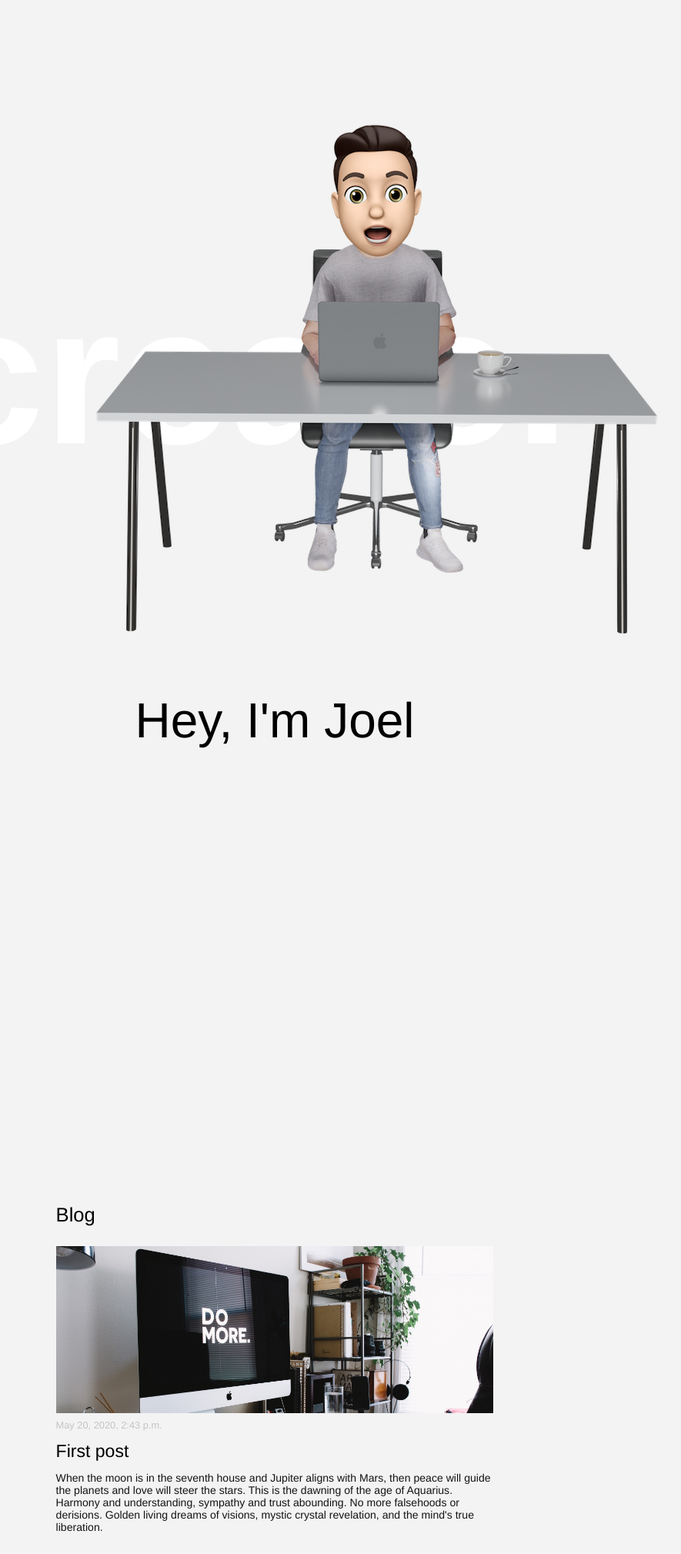
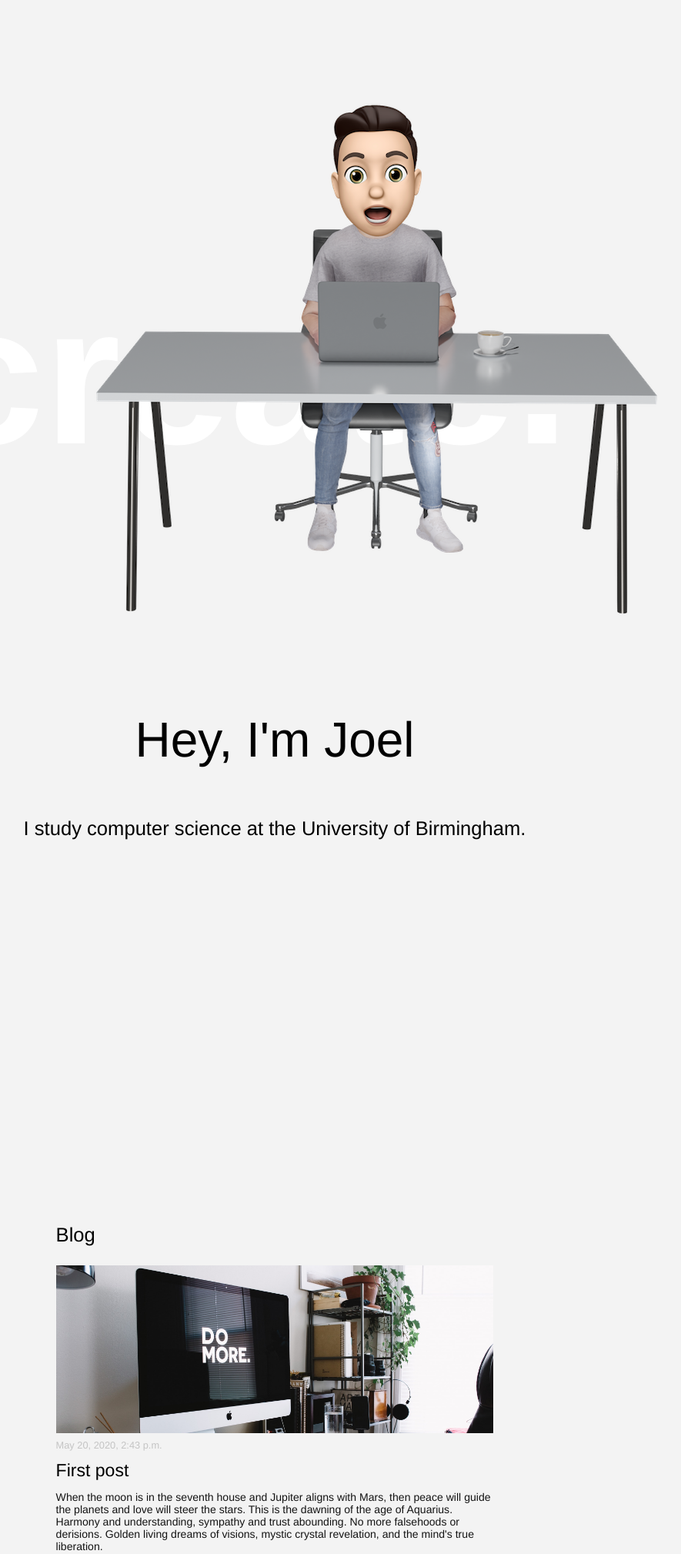
Before and after one commit to JoelWolinsky/my-first-blog, a Django app: page / in a window 1280 px wide. Shown: the top 2019 px of the page at 77% size, without its empty margins (283-1168 px from the left). Run offline with Django 3.2, Linux system fonts and the light colour scheme; data comes from the database, SQL or seed files in the repository; some libraries are stand-ins or nearby versions.

Commit message:
Bug fixes

```diff
--- a/blog/static/css/index.css
+++ b/blog/static/css/index.css
@@ -3,7 +3,7 @@ html {
 }
 
 body{
-  background-color: #f3f3f3;
+  background-color: white;
 }
 
 .circular--portrait {
@@ -39,7 +39,7 @@ body{
     padding-top: 1vw;
     width:100%;
     height:4vw;
-    opacity: 0;
+    opacity: 1;
 
 
   }
@@ -47,6 +47,7 @@ body{
     margin-left:1vw;
     width:10%;
     float:left;
+    z-index: 100;
 
   }
 
@@ -86,8 +87,9 @@ body{
   h1{
     font-size: 1.2vw;
     font-family: "SF Pro Text","Myriad Set Pro","SF Pro Icons","Helvetica Neue","Helvetica","Arial",sans-serif;
-    font-weight: 400;
+    font-weight: 300;
     color:black;
+    user-select: none;
   }
 
   h2{
@@ -101,10 +103,10 @@ body{
     font-size: 5vw;
     font-weight: 300;
   }
-  #about-container{
+  #about{
     width:100%;
     text-align: center;
-    margin-top:30vw;
+    margin-top:32vw;
     height:50vw;
   }
   .title-container{
@@ -130,54 +132,19 @@ body{
   div.sticky{
     position: -webkit-sticky;
     position: sticky;
-    top: 12vw;
+    top: 10vw;
     width:40%;
     margin-left: 27%;
-
-    z-index: 1;
+    opacity: 0;
+    z-index: 0;
     user-select: none;
-
-    -webkit-animation: fadein 2s; /* Safari, Chrome and Opera > 12.1 */
-    -moz-animation: fadein 2s; /* Firefox < 16 */
-     -ms-animation: fadein 2s; /* Internet Explorer */
-      -o-animation: fadein 2s; /* Opera < 12.1 */
-         animation: fadein 2s;
+    visibility: hidden;
 
   }
 
 
-@keyframes fadein {
-    from { opacity: 0; }
-    to   { opacity: 1; }
-}
 
-/* Firefox < 16 */
-@-moz-keyframes fadein {
-    from { opacity: 0; }
-    to   { opacity: 1; }
-}
-
-/* Safari, Chrome and Opera > 12.1 */
-@-webkit-keyframes fadein {
-    from { opacity: 0; }
-    to   { opacity: 1; }
-}
-
-/* Internet Explorer */
-@-ms-keyframes fadein {
-    from { opacity: 0; }
-    to   { opacity: 1; }
-}
-
-/* Opera < 12.1 */
-@-o-keyframes fadein {
-    from { opacity: 0; }
-    to   { opacity: 1; }
-}
-
-
-
-#blog-container{
+#blog{
   width:45%;
   margin-left: auto;
   margin-right: auto;
@@ -252,7 +219,7 @@ h5{
 }
 
 
-.contact-container{
+#contact{
   width:35%;
   height:20vw;
   margin-left: auto;
--- a/blog/templates/blog/blog-post.html
+++ b/blog/templates/blog/blog-post.html
@@ -9,7 +9,7 @@
 
     </head>
 
-    <body>
+    <body style="background-color: white;">
         <div class='menu' id="menu" style="opacity: 1;">
             <div class="circular--portrait">
                 <img class = "anamoji" id='anamoji0001' src = "{% static 'images/anamoji00001.jpeg' %}">
--- a/blog/templates/blog/index.html
+++ b/blog/templates/blog/index.html
@@ -3,7 +3,7 @@
 {% load static %}
 <html>
     <head>
-        <title>Anamoji Animation</title>
+        <title>Joel Wolinsky</title>
         <link rel="stylesheet" href="/static/css/index.css?{% now 'U' %}"/>
 
 
@@ -12,9 +12,11 @@
     <body>
 
         <div class="sticky" id='desk-container'>
-            <img  id="desk" src="{% static 'images/RenderEmoji2.png' %}">
+            <img  id="home" src="{% static 'images/RenderEmoji2.png' %}"  >
         </div>
         <div class='menu' id="menu" >
+
+            <a href='#home'>
                 <div class="circular--portrait">
                     <img class = "anamoji" id='anamoji0001' src = "{% static 'images/anamoji00001.jpeg' %}">
                     <img class = "anamoji" id='anamoji0002' src = "{% static 'images/anamoji00002.jpeg' %}">
@@ -192,15 +194,17 @@
                 <div class="name-container">
                     <h1>Joel Wolinsky</h1>
                 </div>
+            </a>
+
             <div class="menu-options">
                 <div class="menu-option" >
-                    <h2><a class="left" id='about-option' href='#about-container'>About</a></h2>
+                    <h2><a class="left" id='about-option' href='#about'>About</a></h2>
                 </div>
                 <div class="menu-option" >
-                    <h2><a class="left" id='blog-option' href='#blog-container'>Blog</a></h2>
+                    <h2><a class="left" id='blog-option' href='#blog'>Blog</a></h2>
                 </div>
                 <div class="menu-option" >
-                    <h2><a class="left" id='contact-option'>Contact</a></h2>
+                    <h2><a class="left" id='contact-option' href='#contact'>Contact</a></h2>
                 </div>
 
             </div>
@@ -216,18 +220,19 @@
         </div>
 
 
-    <div id='about-container'>
+    <div id='about'>
         <h3>Hey, I'm Joel</h3>
+        <h3 style='font-size: 2vw;'>I study computer science at the University of Birmingham.</h3>
     </div>
 
 
-    <div id='blog-container'>
+    <div id='blog'>
         <h3 style='font-size: 2vw;'>Blog</h3>
         {% block content %}
         {% endblock %}
     </div>
 
-    <div class='contact-container'>
+    <div id='contact'>
         <a href='https://www.linkedin.com/in/joel-wolinsky-074b09152/'>
             <div class='contact-block' style='background-color: #0073B2;'>
                 <div class='contact-text'>Linkedin</div>
@@ -255,18 +260,34 @@
         <script src="https://ajax.googleapis.com/ajax/libs/jquery/3.5.1/jquery.min.js"></script>
 
         <script>
+                // console.log(window.scrollY);
                 var scrollDown = false;
+
+                if(window.scrollY==0){
+                    console.log(window.scrollY);
+                    document.getElementById('desk-container').style.opacity = 1;
+                    document.getElementById('desk-container').style.visibility = 'visible';
+                    document.getElementById('desk-container').style.zIndex = 1;
+                    document.getElementById('menu').style.opacity = 0;
+                    document.body.style.backgroundColor = '#f3f3f3';
+
+                }else{
+                    scrollDown = true;
+                }
+
             $(window).scroll(function() {
+                console.log(scrollDown);
+
             var wS = $(this).scrollTop();
+            console.log(wS);
 
-
-            if(wS >50 && scrollDown == false){
+            if(wS >100 && scrollDown == false){
                 scrollDown = true;
                 scrolled = true;
                 scrollDownHome()
             }
 
-            if(wS <50 && scrollDown == true){
+            if(wS <100 && scrollDown == true){
                 scrollDown = false;
                 scrollUpHome()
             }
@@ -278,7 +299,7 @@
                 while (opacity > 0) {
                     (function(i){
                 console.log(i);
-                setTimeout(function(){document.getElementById('title').style.opacity = i;document.getElementById('desk').style.opacity = i;},400*(1-i));
+                setTimeout(function(){document.getElementById('title').style.opacity = i;document.getElementById('desk-container').style.opacity = i;},400*(1-i));
                 setTimeout(function(){document.getElementById('menu').style.opacity = 1-i;},400*(1-i));
                    })
                    (opacity-=0.1);
@@ -286,7 +307,7 @@
                 }
 
                 setTimeout(function(){document.body.style.backgroundColor = 'white';},400);
-                setTimeout(function(){document.getElementById('desk').style.visibility = 'hidden';document.getElementById('desk-container').style.zIndex = -1;},400);
+                setTimeout(function(){document.getElementById('desk-container').style.visibility = 'hidden';document.getElementById('desk-container').style.zIndex = -1;},400);
 
                 //setTimeout(function(){document.getElementById('desk').style.visibility = 'hidden';},500);
 
@@ -294,19 +315,19 @@
             }
 
             function scrollUpHome(){
-                //console.log("scrool up animation")
+                console.log("scrool up animation")
                 var opacity = 0;
                 while (opacity < 1) {
                     (function(i){
                 //console.log(i);
-                setTimeout(function(){document.getElementById('title').style.opacity = i;document.getElementById('desk').style.opacity = i;},200*(i));
+                setTimeout(function(){document.getElementById('title').style.opacity = i;document.getElementById('desk-container').style.opacity = i;},200*(i));
                 setTimeout(function(){document.getElementById('menu').style.opacity = 1-i;},200*(i));
 
                    })
                    (opacity+=0.1)
                 }
                 document.body.style.backgroundColor = '#f3f3f3';
-                document.getElementById('desk').style.visibility = 'visible';
+                document.getElementById('desk-container').style.visibility = 'visible';
                 document.getElementById('desk-container').style.zIndex = 1;
             }
           // window.onscroll = function() {myFunction()};
```
Also changed, not shown: blog/static/images/icon.png (added). Lines whose indentation alone changed are shown as unchanged.
